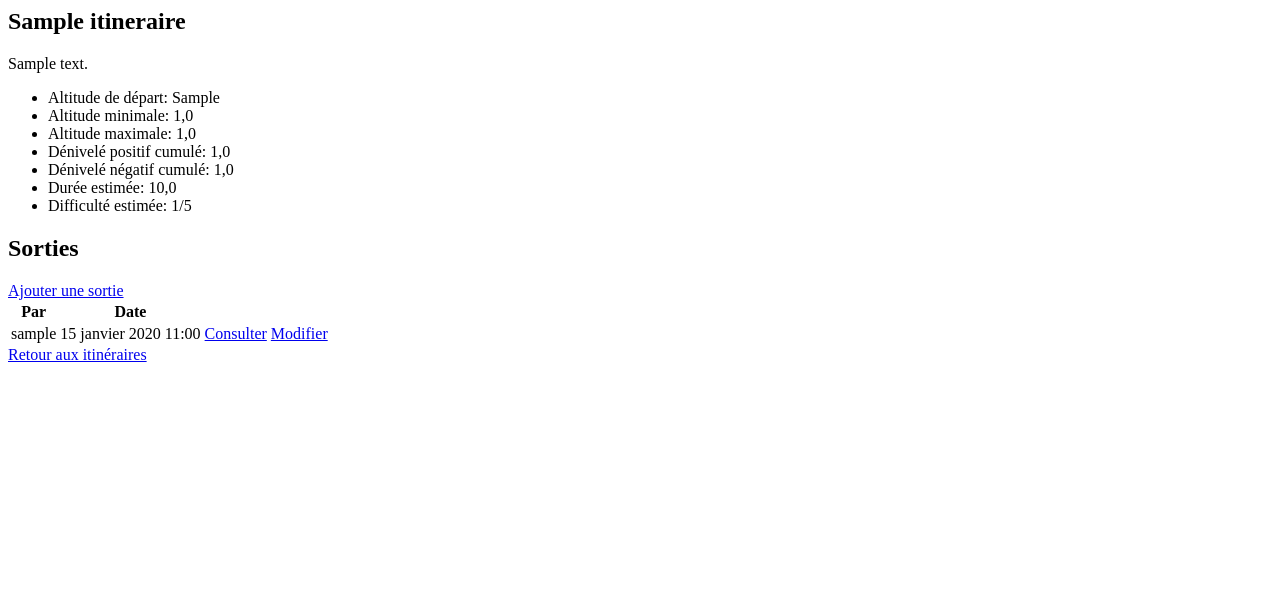
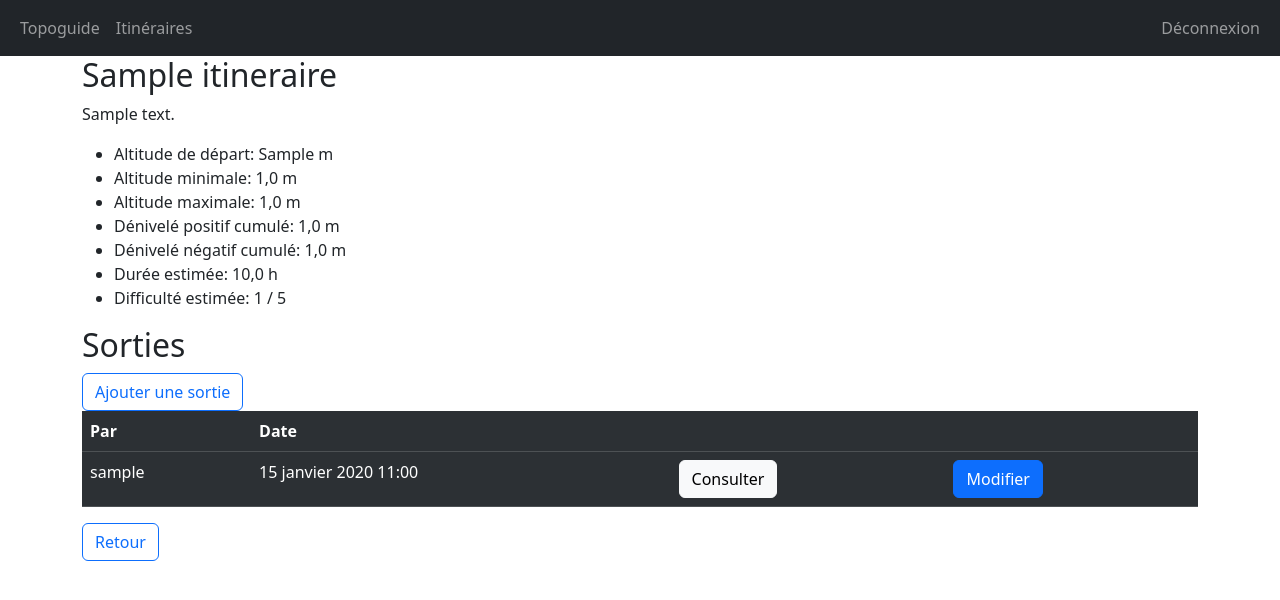
Before and after one commit to nathanbkm/topoguide-nathan-benkemoun, a Django app: page /sorties/1/ in a window 1280 px wide. Shown: the top 600 px of the page. Run offline with Django 4.2, Linux system fonts and the light colour scheme; a user stored in the database is signed in; tables that the repository leaves empty hold one stand-in row (values such as "Sample post"); some libraries are stand-ins or nearby versions.

Commit message:
Add bootstrap dislay and template inheritance from base.html

```diff
--- a/topoguide/itineraires/templates/itineraires/sorties.html
+++ b/topoguide/itineraires/templates/itineraires/sorties.html
@@ -1,42 +1,50 @@
+{% extends 'base.html' %}
+
 {% block content %}
 
 <h2>{{ itineraire.name }}</h2>
 <p>{{ itineraire.description }}</p>
 
 <ul>
-    <li>Altitude de départ: {{ itineraire.start_point }}</li>
-    <li>Altitude minimale: {{ itineraire.alt_min }}</li>
-    <li>Altitude maximale: {{ itineraire.alt_max }}</li>
-    <li>Dénivelé positif cumulé: {{ itineraire.elevation_gain }}</li>
-    <li>Dénivelé négatif cumulé: {{ itineraire.elevation_loss }}</li>
-    <li>Durée estimée: {{ itineraire.duration }}</li>
-    <li>Difficulté estimée: {{ itineraire.difficulty }}/5</li>
+    <li>Altitude de départ: {{ itineraire.start_point }} m</li>
+    <li>Altitude minimale: {{ itineraire.alt_min }} m</li>
+    <li>Altitude maximale: {{ itineraire.alt_max }} m</li>
+    <li>Dénivelé positif cumulé: {{ itineraire.elevation_gain }} m</li>
+    <li>Dénivelé négatif cumulé: {{ itineraire.elevation_loss }} m</li>
+    <li>Durée estimée: {{ itineraire.duration }} h</li>
+    <li>Difficulté estimée: {{ itineraire.difficulty }} / 5</li>
   </ul>
 
 <h2> Sorties</h2>
 
 
-<a href="{% url 'itineraires:nouvelle_sortie' itineraire.id %}">Ajouter une sortie</a>
+<a href="{% url 'itineraires:nouvelle_sortie' itineraire.id %}"
+class="btn btn-outline-primary">Ajouter une sortie</a>
 
-<table>
+<table class="table table-dark table-striped">
     <tr>
         <th>Par</th>
         <th>Date</th>
+        <th></th>
+        <th></th>
     </tr>
     <tbody>
     {% for sortie in sorties %}
         <tr>
             <td>{{ sortie.utilisateur }}</td>
             <td>{{ sortie.trip_date }}</td>
-            <td><a href="{% url 'itineraires:sortie' sortie.id %}">Consulter</a></td>
+            <td><a href="{% url 'itineraires:sortie' sortie.id %}" class="btn btn-light">Consulter</a></td>
             {% if utilisateur == sortie.utilisateur%}
-            <td><a href="{% url 'itineraires:modif_sortie' sortie.id %}">Modifier</a></td>
+            <td><a href="{% url 'itineraires:modif_sortie' sortie.id %}" class="btn btn-primary">Modifier</a></td>
+            {% else %}
+            <th></th>
             {% endif %}
         </tr>
     {% endfor %}
     </tbody>
 </table>
 
-<a href="{% url 'itineraires:itineraires' %}">Retour aux itinéraires</a>
+<a href="{% url 'itineraires:itineraires' %}"
+class="btn btn-outline-primary">Retour</a>
 
 {% endblock content %}
--- a/topoguide/templates/base.html
+++ b/topoguide/templates/base.html
@@ -1,17 +1,47 @@
 {% load static %}
+{% load bootstrap5 %}
 
 <!DOCTYPE html>
-<html lang="fr">
+<html lang="en">
 <head>
     <meta charset="UTF-8">
     <meta name="viewport" content="width=device-width, initial-scale=1">
-    <title>{% block title %}Topoguide{% endblock %}</title>
+    {# Load CSS and JavaScript #}
+    {% bootstrap_css %}
+    {% bootstrap_javascript %}
+
+    {# Display django.contrib.messages as Bootstrap alerts #}
+    {% bootstrap_messages %}
+    <title>{% block title %}Topoguide{% endblock title %}</title>
 </head>
 
 <body>
+
+    <nav class="navbar navbar-expand-sm bg-dark navbar-dark">
+
+        <div class="container-fluid">
+          <ul class="navbar-nav">
+            <li class="nav-item">
+                <a class="nav-link">Topoguide</a>
+            </li>
+            <li class="nav-item">
+                <a class="nav-link" href="{% url 'itineraires:itineraires' %}">Itinéraires</a>
+            </li>
+          </ul>
+          <ul class="navbar-nav ">
+            <li class="nav-item">
+                {% if request.user.is_active %}
+                    <a class="nav-link" href="{% url 'logout' %}">Déconnexion</a>
+                {% endif %}
+            </li>
+          </ul>
+        </div>
+
+    </nav>
+
     <div class="container">
 
-        {% block content %}{% endblock %}
+        {% block content %}{% endblock content %}
 
     </div>
 </body>
--- a/topoguide/templates/registration/login.html
+++ b/topoguide/templates/registration/login.html
@@ -1,11 +1,12 @@
 {% extends 'base.html' %}
+{% load bootstrap5 %}
 
 {% block content %}
 
 <form method="post" action="{% url 'login' %}">
     {% csrf_token %}
-    {{ form }}
-    <input type="submit" value="Se connecter">
+    {% bootstrap_form form %}
+    <input type="submit" value="Se connecter" class="btn btn-primary">
     <input type="hidden" name="next" value="{{ next }}">
     </form>
 
--- a/topoguide/topoguide/settings.py
+++ b/topoguide/topoguide/settings.py
@@ -38,6 +38,7 @@ INSTALLED_APPS = [
     'django.contrib.sessions',
     'django.contrib.messages',
     'django.contrib.staticfiles',
+    'bootstrap5',
 ]
 
 MIDDLEWARE = [
```
Also changed, not shown: topoguide/itineraires/templates/itineraires/edition_sortie.html (+10 -4 lines), topoguide/itineraires/templates/itineraires/itineraires.html (+9 -5 lines), topoguide/itineraires/templates/itineraires/sortie.html (+8 -7 lines).
